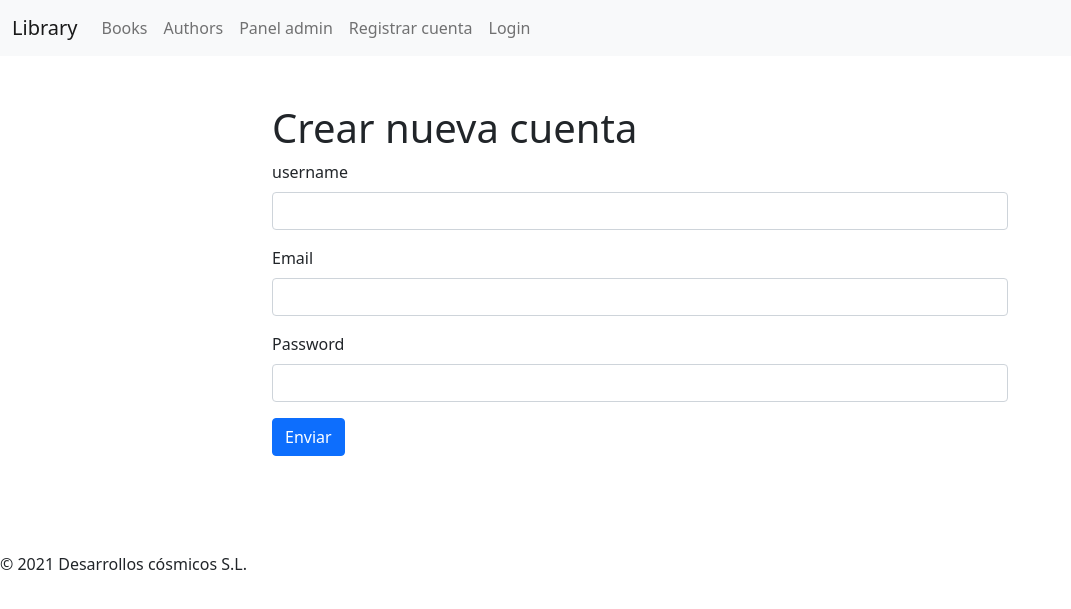
After one commit to alansastre/djangoProject, a Django app: page /accounts/register in a window 1280 px wide. The commit adds this page. Shown: the top 609 px of the page, without its empty margins (0-1071 px from the left). Run offline with Django 3.2, Linux system fonts and the light colour scheme.

Commit message:
authentication: login, register, logout

```diff
--- a/app/admin.py
+++ b/app/admin.py
@@ -1,7 +1,9 @@
 from django.contrib import admin
 
 # Register your models here.
-from .models import Book, Author, Direction
+from .models import Book, Author, Direction, Biography, Genre
 admin.site.register(Book)
 admin.site.register(Author)
 admin.site.register(Direction)
+admin.site.register(Biography)
+admin.site.register(Genre)
--- /dev/null
+++ b/app/templates/accounts/register.html
@@ -0,0 +1,49 @@
+{% extends "layout/layout.html" %}
+
+{% block title %}
+    <title>Iniciar sesión</title>
+{% endblock %}
+
+{% block main %}
+
+    <div class="container mt-5 mb-5">
+        <div class="row">
+            <div class="col-2">
+
+            </div>
+            <div class="col-8">
+
+                <h1>Crear nueva cuenta</h1>
+
+                <form class="mb-5" action="{% url 'register' %}" method="post">
+                    {% csrf_token %}
+
+
+                    <div class="mb-3">
+                        <label for="username" class="form-label">username</label>
+                        <input type="text" class="form-control" name="username" id="username">
+                    </div>
+
+                    <div class="mb-3">
+                        <label for="email" class="form-label">Email</label>
+                        <input type="email" class="form-control" name="email" id="email">
+                    </div>
+
+                    <div class="mb-3">
+                        <label for="password" class="form-label">Password</label>
+                        <input type="password" class="form-control" name="password" id="password">
+                    </div>
+
+
+                    <button type="submit" class="btn btn-primary">Enviar</button>
+
+                </form>
+
+            </div>
+            <div class="col-2">
+
+            </div>
+        </div>
+    </div>
+
+{% endblock %}
--- a/app/templates/layout/layout.html
+++ b/app/templates/layout/layout.html
@@ -8,25 +8,45 @@
     {% load static %}
     <link rel="icon" href="{% static 'img/book.png' %}">
     <link rel="stylesheet" href="{% static 'css/styles.css' %}" type="text/css">
-    <link href="https://cdn.jsdelivr.net/npm/bootstrap@5.0.1/dist/css/bootstrap.min.css" rel="stylesheet" integrity="sha384-+0n0xVW2eSR5OomGNYDnhzAbDsOXxcvSN1TPprVMTNDbiYZCxYbOOl7+AMvyTG2x" crossorigin="anonymous">
+    <link href="https://cdn.jsdelivr.net/npm/bootstrap@5.0.1/dist/css/bootstrap.min.css" rel="stylesheet"
+          integrity="sha384-+0n0xVW2eSR5OomGNYDnhzAbDsOXxcvSN1TPprVMTNDbiYZCxYbOOl7+AMvyTG2x" crossorigin="anonymous">
 
 </head>
 <body>
 <nav class="navbar navbar-expand-lg navbar-light bg-light">
     <div class="container-fluid">
         <a class="navbar-brand" href="/">Library</a>
-    <button class="navbar-toggler" type="button" data-bs-toggle="collapse" data-bs-target="#navbarSupportedContent" aria-controls="navbarSupportedContent" aria-expanded="false" aria-label="Toggle navigation">
+        <button class="navbar-toggler" type="button" data-bs-toggle="collapse" data-bs-target="#navbarSupportedContent"
+                aria-controls="navbarSupportedContent" aria-expanded="false" aria-label="Toggle navigation">
             <span class="navbar-toggler-icon"></span>
         </button>
         <div class="collapse navbar-collapse" id="navbarSupportedContent">
             <ul class="navbar-nav me-auto mb-2 mb-lg-0">
                 <li class="nav-item">
-          <a class="nav-link" href="/books">Books</a>
+                    <a class="nav-link" href="{% url 'book_list' %}">Books</a>
                 </li>
                 <li class="nav-item">
-          <a class="nav-link" href="/authors">Authors</a>
+                    <a class="nav-link" href="{% url 'author_list' %}">Authors</a>
                 </li>
+                <li class="nav-item">
+                    <a class="nav-link" href="/admin">Panel admin</a>
+                </li>
+                {% if not user.is_authenticated %}
+                    <li class="nav-item">
+                        <a class="nav-link" href="{% url 'register' %}">Registrar cuenta</a>
+                    </li>
+                    <li class="nav-item">
+                        <a class="nav-link" href="{% url 'login' %}">Login</a>
+                    </li>
+                {% endif %}
+                {% if user.is_authenticated %}
+                    <li class="nav-item">
+                        <a class="nav-link" href="{% url 'logout' %}">Logout</a>
+                    </li>
+                {% endif %}
+
             </ul>
+
 
         </div>
     </div>
@@ -41,7 +61,9 @@
 <footer>
     &copy; 2021 Desarrollos cósmicos S.L.
 </footer>
-<script src="https://cdn.jsdelivr.net/npm/bootstrap@5.0.1/dist/js/bootstrap.bundle.min.js" integrity="sha384-gtEjrD/SeCtmISkJkNUaaKMoLD0//ElJ19smozuHV6z3Iehds+3Ulb9Bn9Plx0x4" crossorigin="anonymous"></script>
+<script src="https://cdn.jsdelivr.net/npm/bootstrap@5.0.1/dist/js/bootstrap.bundle.min.js"
+        integrity="sha384-gtEjrD/SeCtmISkJkNUaaKMoLD0//ElJ19smozuHV6z3Iehds+3Ulb9Bn9Plx0x4"
+        crossorigin="anonymous"></script>
 <script src="{% static 'js/script.js' %}"></script>
 </body>
 </html>
--- a/app/urls.py
+++ b/app/urls.py
@@ -5,18 +5,21 @@ urlpatterns = [
 
     path('', views.home_redirect),
 
+    # login
+    path('accounts/login', views.do_login, name="login"),
+    path('accounts/logout', views.do_logout, name="logout"),
+    path('accounts/register', views.do_register, name="register"),
+
+
     # CRUD books
     path('books/', views.book_list, name="book_list"),
     path('books/new', views.book_new, name="book_new"),
     path('books/<int:id>/load', views.book_load, name="book_load"),
-
     path('books/filter/', views.book_filter, name="book_filter"),
-
     path('books/save', views.book_save, name="book_save"),
     path('books/<int:id>/view', views.book_view, name="book_view"),
     path('books/<int:pk>/delete', views.book_delete, name='book_delete'),
     path('books/<int:year>/delete/all', views.book_delete_by_year),
-
 
     # CRUD authors
     path('authors/', views.author_list, name="author_list"),
--- a/app/views.py
+++ b/app/views.py
@@ -1,3 +1,6 @@
+from django.contrib.auth import authenticate, login, logout
+from django.contrib.auth.decorators import login_required
+from django.contrib.auth.models import User
 from django.http import HttpResponse, HttpResponseNotFound, HttpResponseRedirect
 from django.shortcuts import render, redirect
 
@@ -12,19 +15,48 @@ def home_redirect(request):
 
 # *************************** SIGN IN / SIGN UP  *******************
 
-def sign_in(request):
-    pass
+def do_login(request):
+    if request.method == "GET":
+        return render(request, "accounts/login.html")
+
+    username = request.POST.get("username")
+    password = request.POST.get("password")
+    user = authenticate(request, username=username, password=password)
+    if user is None:
+        return render(request, "accounts/login.html")
+
+    login(request, user)
+    return redirect('book_list')
 
 
-def sign_up(request):
-    pass
+def do_logout(request):
+    logout(request)
+    return redirect('login')
 
 
-def logout(request):
-    pass
+def do_register(request):
+    if request.method == "GET":
+        return render(request, "accounts/register.html")
+
+    username = request.POST.get("username")
+    email = request.POST.get("email")
+    password = request.POST.get("password")
+
+    User.objects.create_user(username, email, password)
+
+    return redirect('login')
+
 
 # *************************** CRUD Books *******************
+@login_required
 def book_list(request):
+    # if request.user.is_authenticated:
+    #     # Do something for authenticated users.
+    #     print("USUARIO AUTENTICADO")
+    # else:
+    #     # Do something for anonymous users.
+    #     print("USUARIO NO AUTENTICADO")
+
     data = {
         "books": Book.objects.all(),  # recupera libros de db,
         "authors": Author.objects.all(),
@@ -32,7 +64,7 @@ def book_list(request):
     }
     return render(request, "books/book-list.html", context=data)
 
-
+@login_required
 def book_new(request):
     data = {
         "authors": Author.objects.all(),
@@ -40,7 +72,7 @@ def book_new(request):
     }
     return render(request, "books/book-edit.html", context=data)
 
-
+@login_required
 def book_load(request, id):
     data = {
         "book": Book.objects.get(id=id),  # recuperamos el libro, dentro tiene su propia lista de géneros
@@ -49,7 +81,7 @@ def book_load(request, id):
     }
     return render(request, "books/book-edit.html", context=data)
 
-
+@login_required
 def book_save(request):
     creation = not request.POST.get("id")
     genres = request.POST.getlist('genres')
@@ -81,7 +113,7 @@ def book_save(request):
         book.save()
     return HttpResponseRedirect("/books/{}/view".format(book.id))
 
-
+@login_required
 def book_filter(request):
     author_id_str = request.GET.get("author_id")
     genres = request.GET.getlist("genres")
@@ -117,7 +149,7 @@ def book_filter(request):
 
     return render(request, "books/book-list.html", context=data)
 
-
+@login_required
 def book_view(request, id):
     book = Book.objects.get(id=id)
     data = {
@@ -126,7 +158,7 @@ def book_view(request, id):
     }
     return render(request, "books/book-view.html", context=data)
 
-
+@login_required
 def book_delete(request, pk):
     try:
         book1 = Book.objects.get(pk=pk)
@@ -135,7 +167,7 @@ def book_delete(request, pk):
     except Book.DoesNotExist:
         return HttpResponseNotFound("Libro no encontrado")
 
-
+@login_required
 def book_delete_by_year(request, year):
     books = Book.objects.filter(year=year)
     result = books.delete()
@@ -143,14 +175,14 @@ def book_delete_by_year(request, year):
 
 
 # *************************** CRUD Authors *******************
-
+@login_required
 def author_list(request):
     data = {
         "authors": Author.objects.all()
     }
     return render(request, "authors/author-list.html", context=data)
 
-
+@login_required
 def author_view(request, id):
     data = {
         "author": Author.objects.get(id=id),
@@ -159,7 +191,7 @@ def author_view(request, id):
     }
     return render(request, "authors/author-view.html", context=data)
 
-
+@login_required
 def author_delete(request, pk):
     try:
         author = Author.objects.get(pk=pk)
@@ -171,14 +203,14 @@ def author_delete(request, pk):
         }
         return render(request, "layout/notfound-404.html", context=data)
 
-
+@login_required
 def author_new(request):
     data = {
         "directions": Direction.objects.exclude(author__isnull=False)
     }
     return render(request, "authors/author-edit.html", context=data)
 
-
+@login_required
 def author_load(request, id):
     data = {
         "author": Author.objects.get(id=id),
@@ -186,7 +218,7 @@ def author_load(request, id):
     }
     return render(request, "authors/author-edit.html", context=data)
 
-
+@login_required
 def author_save(request):
     creation = not request.POST.get("id")
 
@@ -242,7 +274,7 @@ def author_save(request):
 
 
 # ******************* CRUD Directions *************************
-
+@login_required
 def direction_delete(request, pk):
     try:
         direction = Direction.objects.get(pk=pk)
@@ -254,13 +286,13 @@ def direction_delete(request, pk):
         }
         return render(request, "layout/notfound-404.html", context=data)
 
-
+@login_required
 def direction_new(request):
     form = DirectionForm()
     form['street'].label_tag(attrs={'class': 'form-label'})
     return render(request, "directions/direction-edit.html", {'form': form})
 
-
+@login_required
 def direction_view(request, pk):
     direction = Direction.objects.get(pk=pk)
     data = {
@@ -268,7 +300,7 @@ def direction_view(request, pk):
     }
     return render(request, "directions/direction-view.html", context=data)
 
-
+@login_required
 def direction_save(request):
 
     form = DirectionForm(request.POST)
@@ -279,7 +311,7 @@ def direction_save(request):
     direction = form.save()
     return redirect('direction_view', pk=direction.id)
 
-
+@login_required
 def direction_load(request, pk):
     direction = Direction.objects.get(pk=pk)
 
--- a/djangoProject/settings.py
+++ b/djangoProject/settings.py
@@ -132,3 +132,6 @@ STATICFILES_DIRS = [
 # https://docs.djangoproject.com/en/3.2/ref/settings/#default-auto-field
 
 DEFAULT_AUTO_FIELD = 'django.db.models.BigAutoField'
+
+# Especifica la url de login a la que redirigir en caso de acceder a una vista no permita sin estar autenticado
+LOGIN_URL = '/accounts/login'
```
Also changed, not shown: app/templates/accounts/login.html (added, +44 -0 lines). Lines whose indentation alone changed are shown as unchanged.
